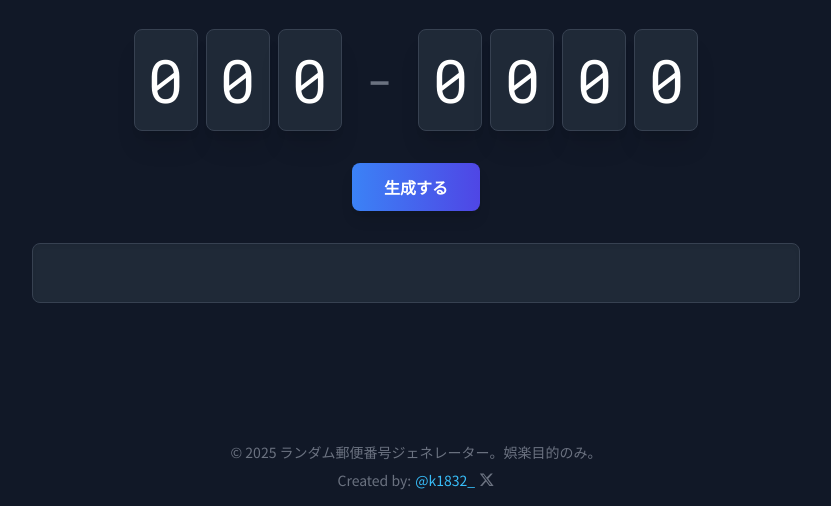
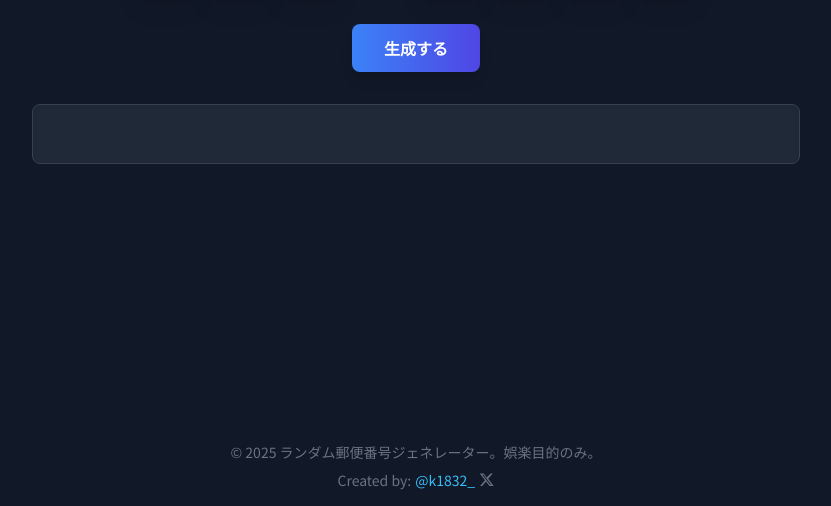
Before and after one commit to k1832/zipcode-picker, a plain HTML site: page docs/index.html in a window 1280 px wide. Shown: the part 294-800 px from the top of the page, without its empty margins (224-1055 px from the left). Drawn offline with nearby package versions, Linux system fonts and the light colour scheme.

Commit message:
Reduce top padding

```diff
--- a/docs/index.html
+++ b/docs/index.html
@@ -51,7 +51,7 @@
 </head>
 
 <body
-    class="bg-gray-900 text-gray-100 flex flex-col items-center justify-center min-h-screen p-4 selection:bg-sky-500 selection:text-white">
+    class="bg-gray-900 text-gray-100 flex flex-col items-center justify-start min-h-screen p-4 pt-12 sm:pt-16 selection:bg-sky-500 selection:text-white">
 
     <div class="text-center w-full max-w-3xl">
         <h1
```
